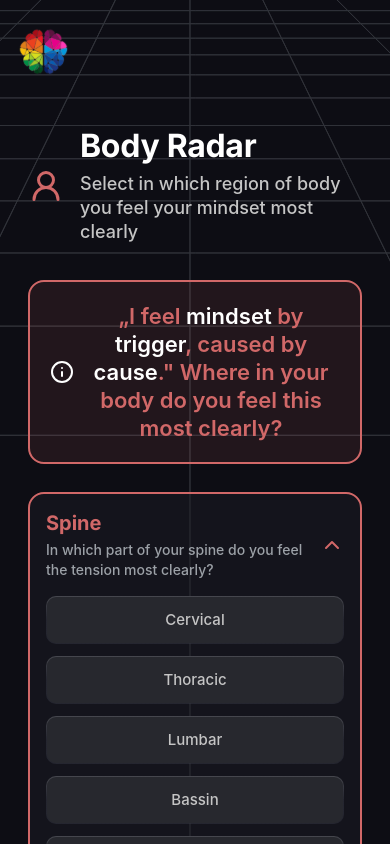
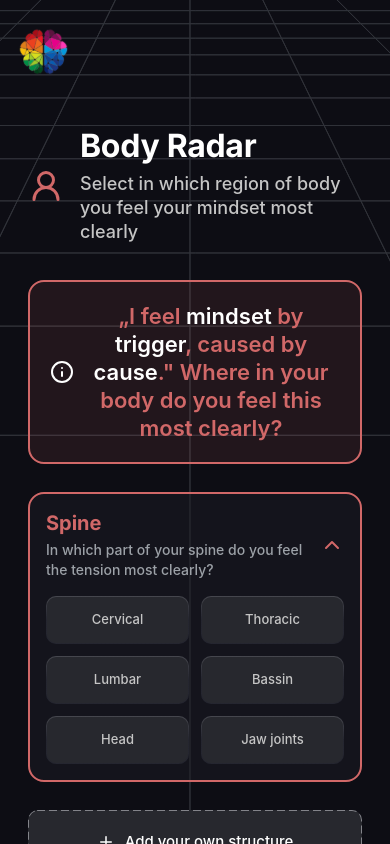
Before and after one commit to HafizAbeer/mind-set-1, a React (Vite) app: page /body-select in a window 390 px wide. Both pictures are taken after a click on the button "Spine". Shown: the top 844 px of the page. Built offline with nearby package versions, Linux system fonts and the light colour scheme; a web font is replaced by a local one.

Commit message:
show option buttons inside open section in two columns on mobile

```diff
--- a/src/pages/BodyRadarSelect.jsx
+++ b/src/pages/BodyRadarSelect.jsx
@@ -233,7 +233,7 @@ const BodyRadarSelect = () => {
                 </div>
               </div>
 
-              <div className="grid grid-cols-2 w-full gap-[12px]">
+              <div className="flex flex-col w-full gap-[12px]">
                 {(() => {
                   const visibleSections = openSection
                     ? sections.filter(
@@ -250,10 +250,7 @@ const BodyRadarSelect = () => {
                     return (
                       <div
                         key={key}
-                        className={cn(
-                          "w-full bg-[#1C1C24]/50 border-[2px] border-[#D16868] rounded-[16px] overflow-hidden",
-                          isOpen && "col-span-2",
-                        )}
+                        className="w-full bg-[#1C1C24]/50 border-[2px] border-[#D16868] rounded-[16px] overflow-hidden"
                       >
                         <button
                           type="button"
@@ -287,14 +284,14 @@ const BodyRadarSelect = () => {
 
                         {isOpen && (
                           <div className="px-[16px] sm:px-[20px] pb-[16px] sm:pb-[20px] pt-0">
-                            <div className="grid grid-cols-1 sm:grid-cols-2 gap-[12px] sm:gap-[16px] w-full max-w-[896px]">
+                            <div className="grid grid-cols-2 gap-[12px] sm:gap-[16px] w-full max-w-[896px]">
                               {section.options.map((opt) => (
                                 <button
                                   key={opt.id}
                                   onClick={() => toggleSelection(opt.id)}
-                                  className={`h-[48px] rounded-[10px] p-[12px_20px] flex items-center justify-center transition-all font-inter font-medium text-[15px] border ${
+                                  className={`h-[48px] rounded-[10px] p-[8px_12px] sm:p-[12px_20px] flex items-center justify-center text-center transition-all font-inter font-medium text-[13px] sm:text-[15px] border ${
                                     opt.fullWidth
-                                      ? "sm:col-span-2 w-full"
+                                      ? "col-span-2 w-full"
                                       : "w-full max-w-[440px]"
                                   } ${
                                     selectedIds.includes(opt.id)
```
